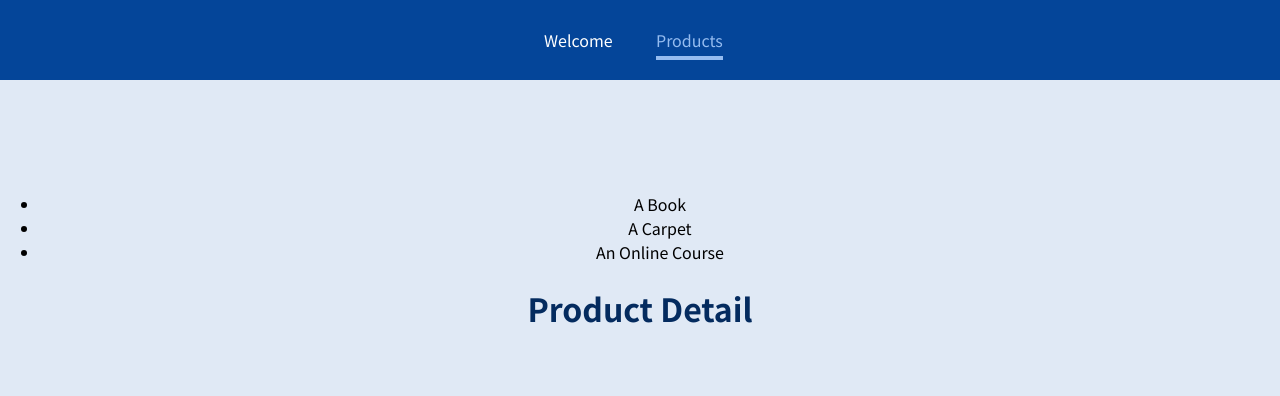
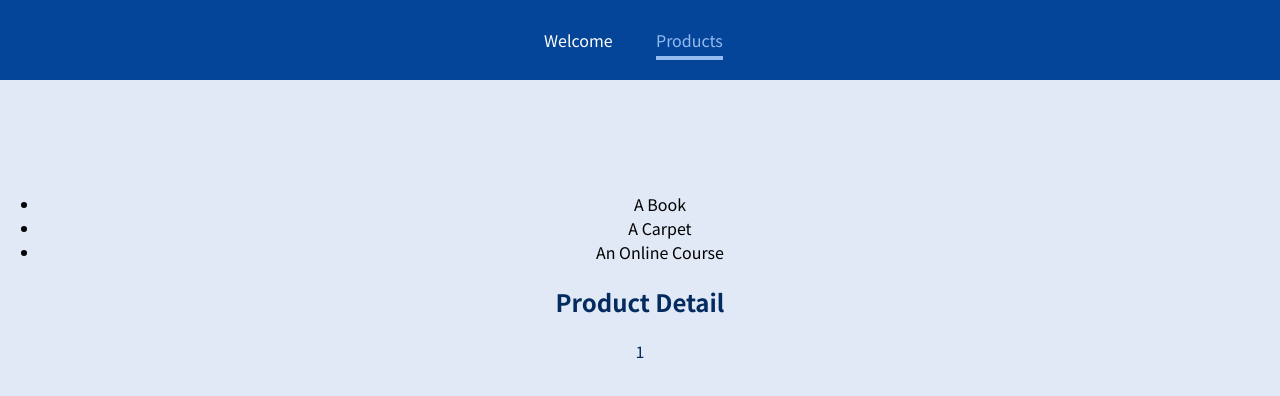
Before and after one commit to Francisco-BT/react-complete-guide, a JavaScript app: page /products/1 in a window 1280 px wide. Shown: the top 396 px of the page. Built offline with nearby package versions, Linux system fonts and the light colour scheme.

Commit message:
feat: extract route params

```diff
--- a/src/pages/ProductDetail.js
+++ b/src/pages/ProductDetail.js
@@ -1,5 +1,15 @@
+import { useParams } from "react-router-dom";
+
 const ProductDetail = () => {
-  return <h1>Product Detail</h1>;
+  const params = useParams();
+  console.log(params.productId);
+
+  return (
+    <section>
+      <h1>Product Detail</h1>
+      <p>{params.productId}</p>
+    </section>
+  );
 };
 
 export default ProductDetail;
```
